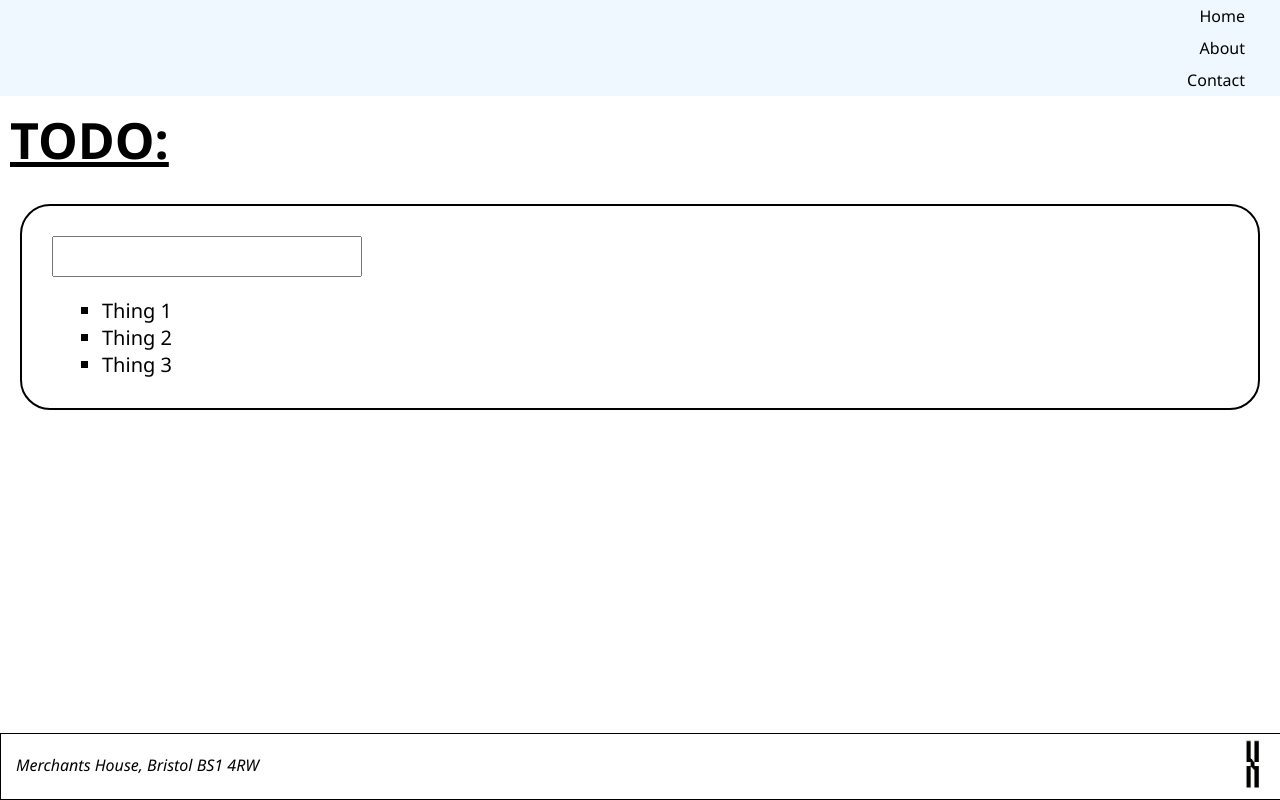
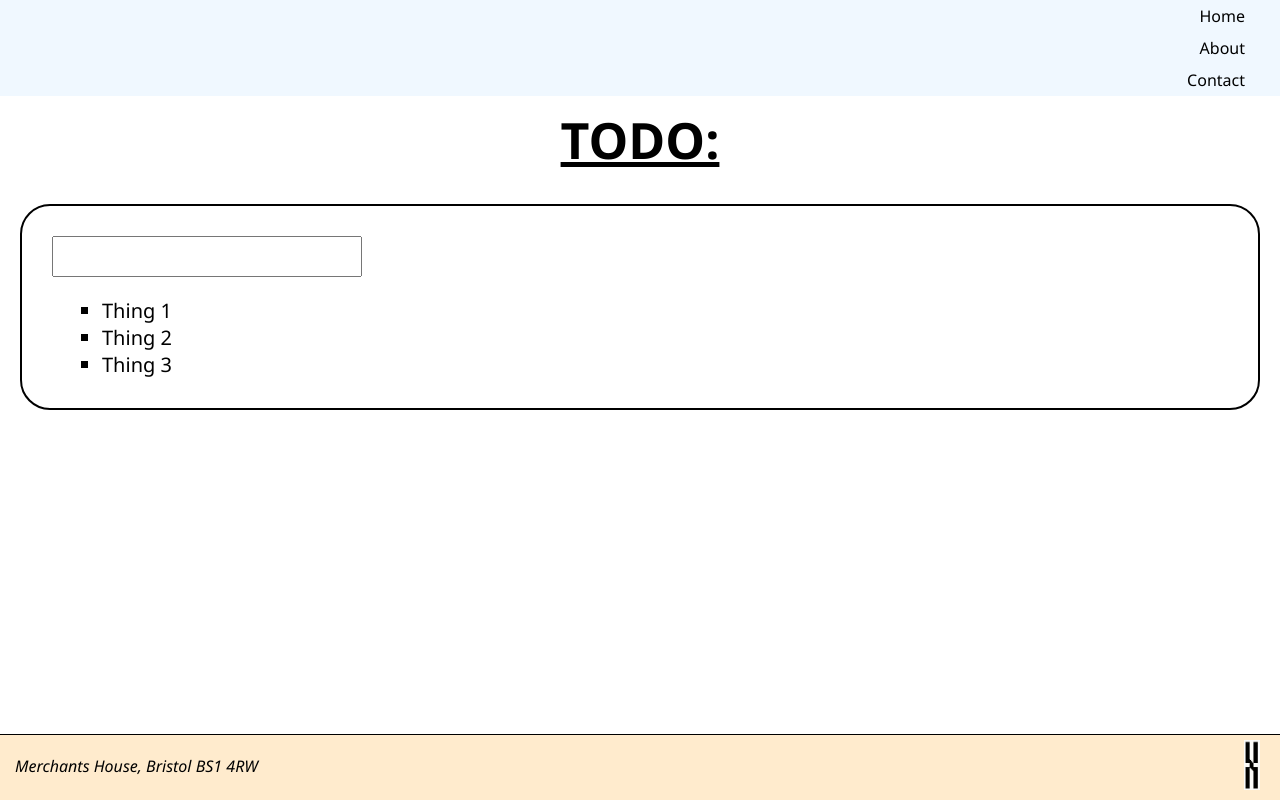
Before and after one commit to garyinlam/html-css-recap, a plain HTML site: page index.html in a window 1280 px wide. Drawn offline with Linux system fonts and the light colour scheme.

Commit message:
Move title to center

```diff
--- a/styles.css
+++ b/styles.css
@@ -27,10 +27,12 @@ header ul li span:hover{
   transition: ease 0.3s;
 }
 
+
 .title {
   padding: 10px;
   font-size: 50px;
   text-decoration: underline;
+  text-align: center;
 }
 
 .to-do-list > * {
@@ -63,8 +65,9 @@ footer {
   position: fixed;
   bottom: 0px;
   width: 100%;
-  border: black solid 1px;
+  border-top: black solid 1px;
   text-align: right;
+  background-color: blanchedalmond;
 }
 
 address {
```
